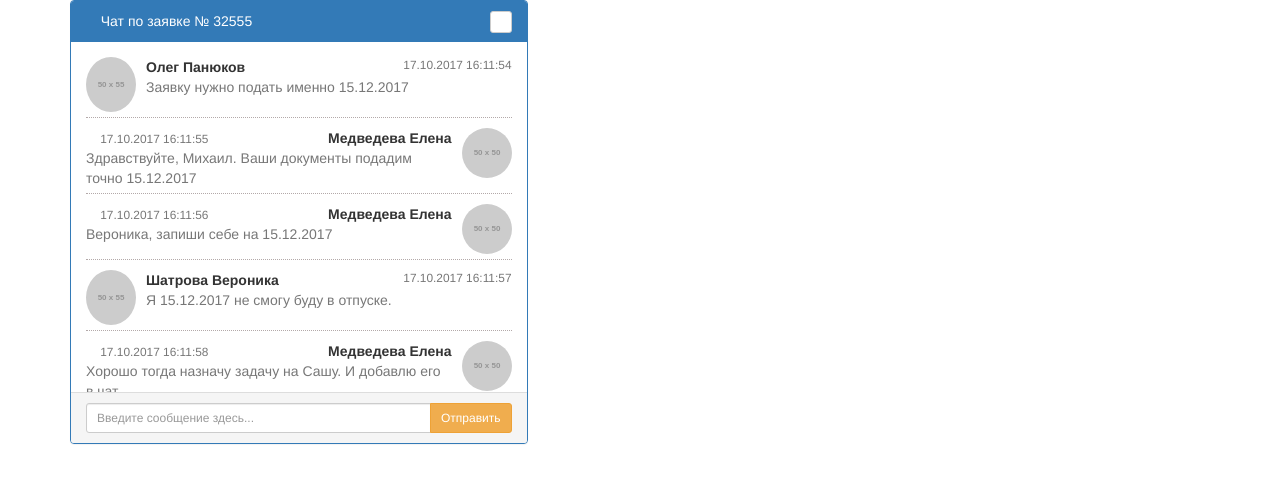
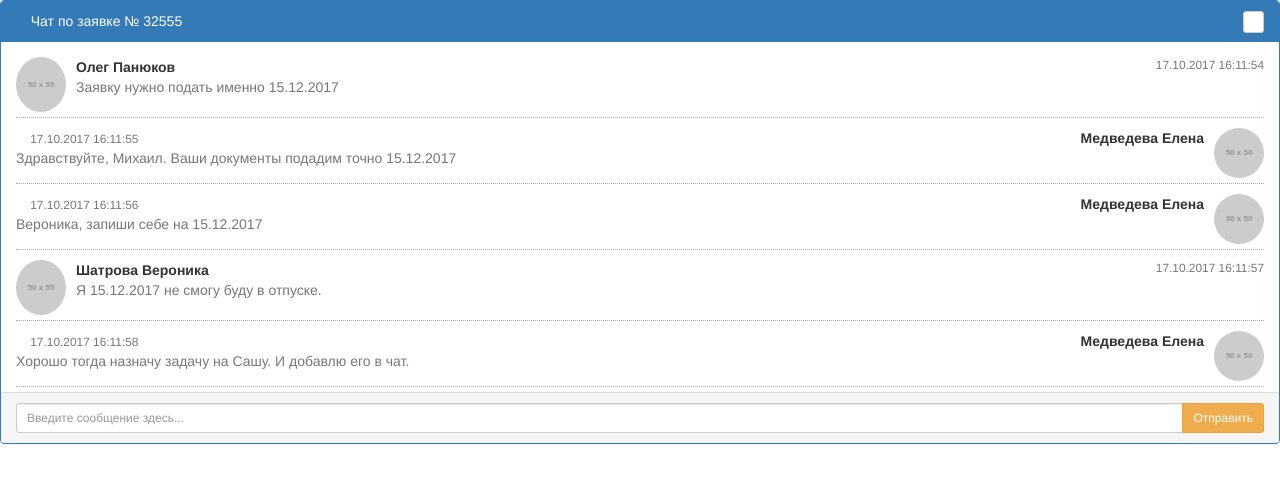
Before and after one commit to olegp306/germes-chat, a React app: page / in a window 1280 px wide. Shown: the top 482 px of the page. Built offline with nearby package versions, Linux system fonts and the light colour scheme; a web font is replaced by a local one.

Commit message:
убрал некоторую верстку и стили с отпступами для нормального отображеия компнента в Кларисе

```diff
--- a/src/components/Chat.jsx
+++ b/src/components/Chat.jsx
@@ -15,16 +15,10 @@ class Chat extends React.Component {
     let data=this.props.data;
     return (
       <div className="bootstrap">
-        <div className="container">
-          <div className="row">
-            <div className="col-md-5">
-              <div className="panel panel-primary">
-                <BigChatDescription data={data.chats[data.currentChatId]}/>
-                <MessagesList messages={data.messages} users = {data.users} currentUserId={data.currentUserId}/>
-                <NewMessageBox />
-              </div>
-            </div>
-          </div>
+        <div className="panel panel-primary">
+          <BigChatDescription data={data.chats[data.currentChatId]}/>
+          <MessagesList messages={data.messages} users = {data.users} currentUserId={data.currentUserId}/>
+          <NewMessageBox />
         </div>
       </div>
   )
```
